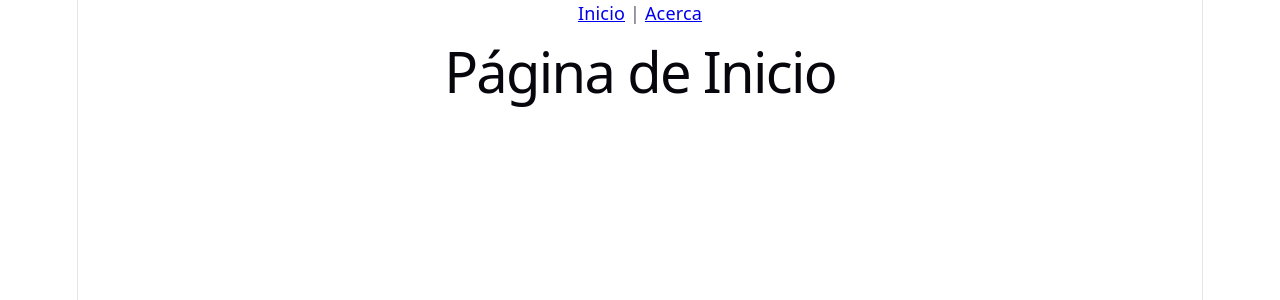
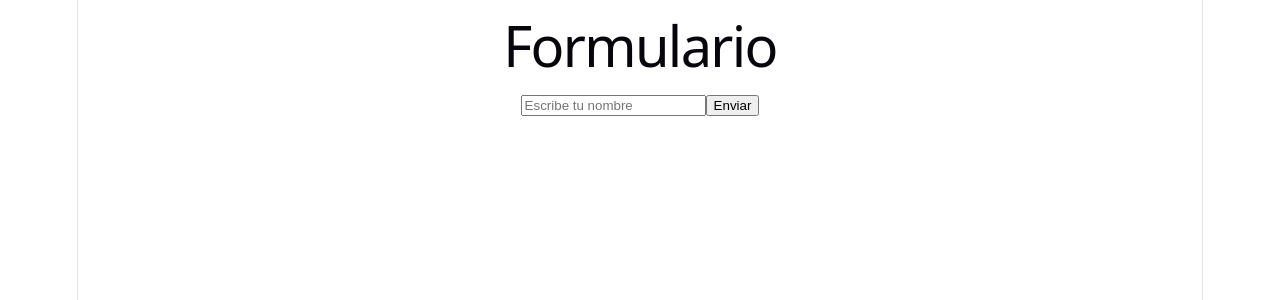
Before and after one commit to LUIS1519Q/pweb-investigation, a React (Vite) app: page / in a window 1280 px wide. Shown: the top 300 px of the page. Built offline with nearby package versions, Linux system fonts and the light colour scheme.

Commit message:
feat: react-hook-form exercise

```diff
--- a/package.json
+++ b/package.json
@@ -12,7 +12,8 @@
   "dependencies": {
     "@tanstack/react-router": "^1.170.11",
     "react": "^19.2.6",
-    "react-dom": "^19.2.6"
+    "react-dom": "^19.2.6",
+    "react-hook-form": "^7.77.0"
   },
   "devDependencies": {
     "@eslint/js": "^10.0.1",
--- a/src/App.tsx
+++ b/src/App.tsx
@@ -1,42 +1,33 @@
-import {
-  createRouter,
-  createRoute,
-  createRootRoute,
-  RouterProvider,
-  Link,
-  Outlet,
-} from "@tanstack/react-router";
+import { useForm } from "react-hook-form";
 
-const rootRoute = createRootRoute({
-  component: () => (
-    <div>
-      <nav>
-        <Link to="/">Inicio</Link>
-        {" | "}
-        <Link to="/acerca">Acerca</Link>
-      </nav>
-      <Outlet />
-    </div>
-  ),
-});
-
-const inicioRoute = createRoute({
-  getParentRoute: () => rootRoute,
-  path: "/",
-  component: () => <h1>Página de Inicio</h1>,
-});
-
-const acercaRoute = createRoute({
-  getParentRoute: () => rootRoute,
-  path: "/acerca",
-  component: () => <h1>Página Acerca de</h1>,
-});
-
-const routeTree = rootRoute.addChildren([inicioRoute, acercaRoute]);
-const router = createRouter({ routeTree });
+interface FormData {
+  nombre: string;
+}
 
 function App() {
-  return <RouterProvider router={router} />;
+  const {
+    register,
+    handleSubmit,
+    formState: { errors },
+  } = useForm<FormData>();
+
+  const onSubmit = (data: FormData) => {
+    alert(`Hola ${data.nombre}`);
+  };
+
+  return (
+    <div>
+      <h1>Formulario</h1>
+      <form onSubmit={handleSubmit(onSubmit)}>
+        <input
+          {...register("nombre", { required: "El nombre es obligatorio" })}
+          placeholder="Escribe tu nombre"
+        />
+        {errors.nombre && <p>{errors.nombre.message}</p>}
+        <button type="submit">Enviar</button>
+      </form>
+    </div>
+  );
 }
 
 export default App;
```
Also changed, not shown: 2 other files (tests, documents, lock files or other folders).
